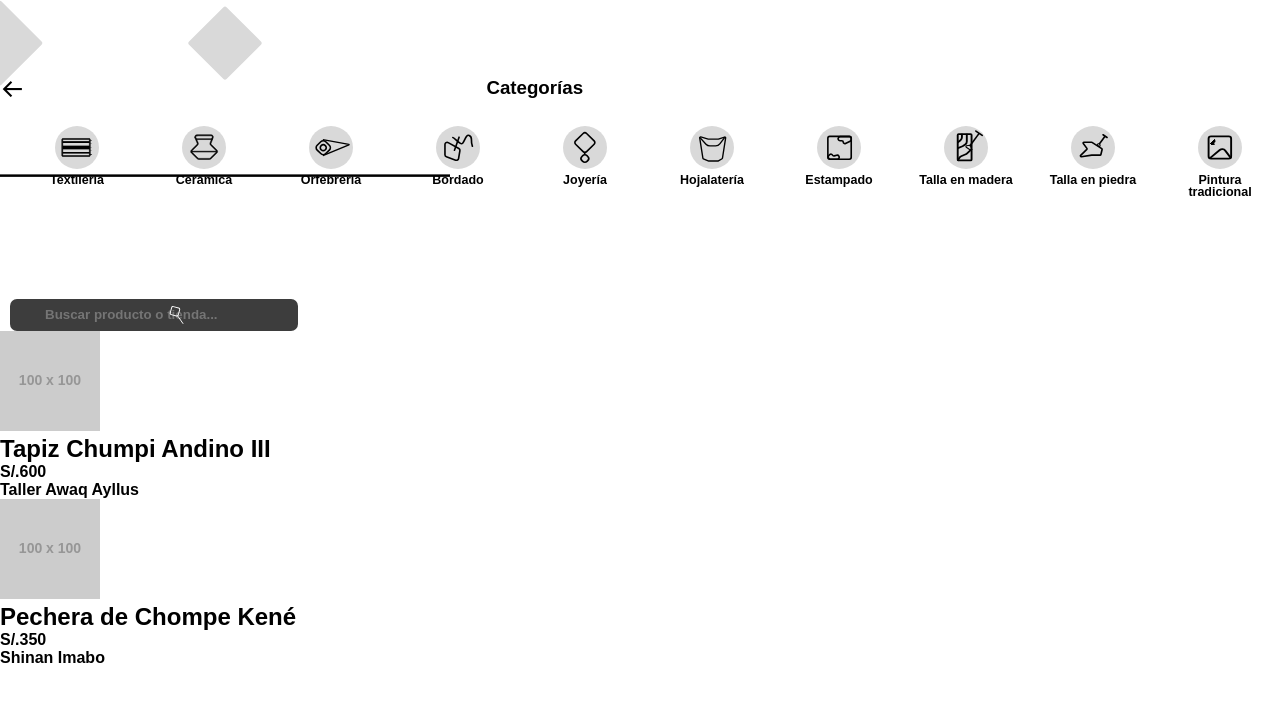
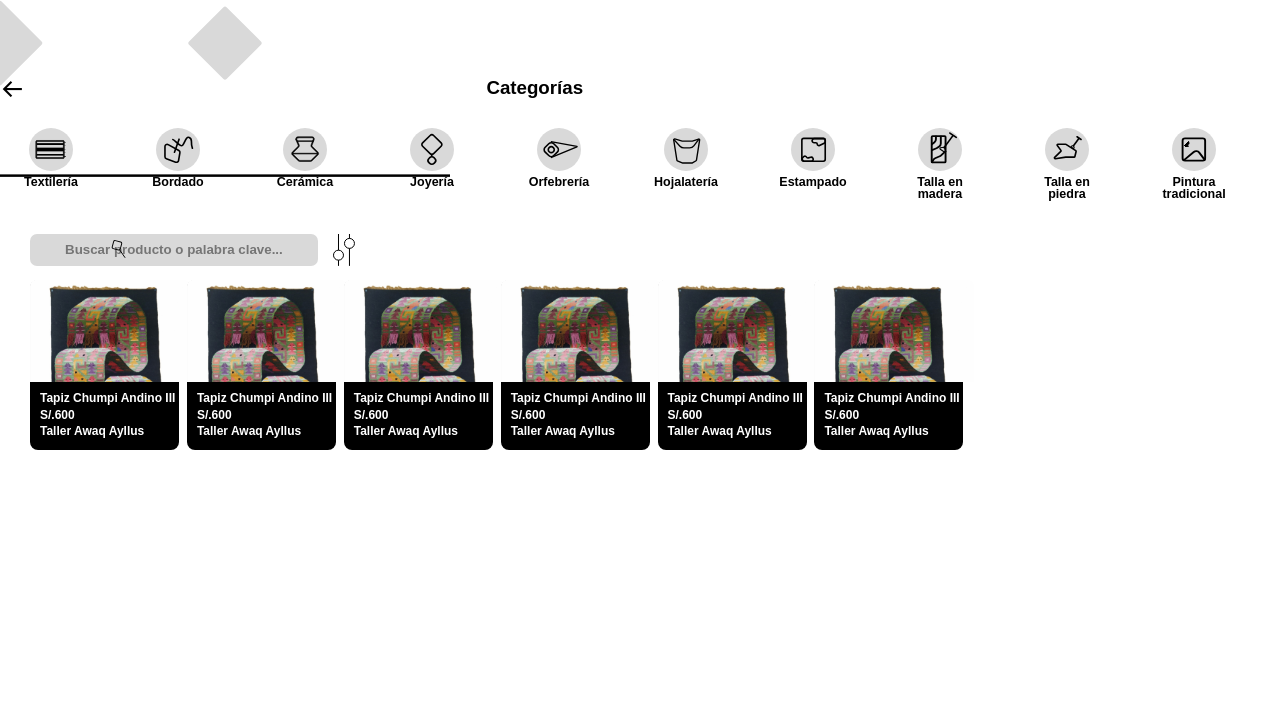
Before and after one commit to DanielEStebanChaconDiaz/expressProject, a React (Vite) app: page /#/category in a window 1280 px wide. Shown: the top 702 px of the page. Built offline with nearby package versions, Linux system fonts and the light colour scheme; the HTML template or start-up script is replaced by a standard one; a web font is replaced by a local one.

Commit message:
feat: :sparkles: Construction finished categories page

```diff
--- a/src/pages/category.jsx
+++ b/src/pages/category.jsx
@@ -1,19 +1,23 @@
+import React, { useState } from 'react';
 import '../styles/category.css';
 
-export default function Category(){
+export default function Category() {
+    const [selectedCategory, setSelectedCategory] = useState(null); // Estado para la categoría seleccionada
+
     const categories = [
         { name: 'Textilería', icon: '../../public/img/category1.svg' },
+        { name: 'Bordado', icon: '../../public/img/category6.svg' },
         { name: 'Cerámica', icon: '../../public/img/category2.svg' },
+        { name: 'Joyería', icon: '../../public/img/category7.svg' },
         { name: 'Orfebrería', icon: '../../public/img/category3.svg' },
-        { name: 'Bordado', icon: '../../public/img/category6.svg'},
-        { name: 'Joyería', icon: '../../public/img/category7.svg' },
         { name: 'Hojalatería', icon: '../../public/img/category8.svg' },
         { name: 'Estampado', icon: '../../public/img/category9.svg' },
         { name: 'Talla en madera', icon: '../../public/img/category5.svg' },
         { name: 'Talla en piedra', icon: '../../public/img/category4.svg' },
         { name: 'Pintura tradicional', icon: '../../public/img/category10.svg' },
     ];
-    return(
+
+    return (
         <div className='category-container'>
             <header className="header-category">
                 <div className="back-button">
@@ -24,36 +28,76 @@ export default function Category(){
             <section className="categories-cate">
                 <div className='category-box-cate'>
                     {categories.map((category, index) => (
-                <div key={index} className="category-item-cate">
+                        <div
+                            key={index}
+                            className={`category-item-cate ${selectedCategory === category.name ? 'selected' : ''}`} // Clase para categoría seleccionada
+                            onClick={() => setSelectedCategory(category.name)} // Cambiar estado al hacer clic
+                        >
                             <img src={category.icon} alt={category.name} className="category-icon-cate" />
                             <span>{category.name}</span>
                         </div>
                     ))}
                 </div>
             </section>
-            <div className="search-container">
-                <img src="../../public/img/search.svg" alt="Buscar" className="search-icon" />
-                <input type="text" placeholder="Buscar producto o tienda..." className="search-bar" />
+            <div className="search-container-cate">
+                <img src="../../public/img/search-category.svg" alt="Buscar" className="search-icon-cate" />
+                <input type="text" placeholder="Buscar producto o palabra clave..." className="search-bar-cate" />
+                <div className='img-ajustes-cate'>
+                    <img src="../../public/img/ajustes.svg" alt="" />
+                </div>
             </div>
             <div className="products-grid">
                 <div className="product-card">
-                    <img src="https://via.placeholder.com/100" alt="Producto 1" />
+                    <img src="../../public/img/category-ejemplo.svg" alt="Producto 1" />
                     <div className="product-info">
-                        <h2>Tapiz Chumpi Andino III</h2>
-                        <p>S/.600</p>
+                        <h5>Tapiz Chumpi Andino III</h5>
+                        <h6>S/.600</h6>
                         <p>Taller Awaq Ayllus</p>
                     </div>
                 </div>
                 <div className="product-card">
-                    <img src="https://via.placeholder.com/100" alt="Producto 2" />
+                <img src="../../public/img/category-ejemplo.svg" alt="Producto 1" />
                     <div className="product-info">
-                        <h2>Pechera de Chompe Kené</h2>
-                        <p>S/.350</p>
-                        <p>Shinan Imabo</p>
+                        <h5>Tapiz Chumpi Andino III</h5>
+                        <h6>S/.600</h6>
+                        <p>Taller Awaq Ayllus</p>
                     </div>
                 </div>
+                <div className="product-card">
+                <img src="../../public/img/category-ejemplo.svg" alt="Producto 1" />
+                    <div className="product-info">
+                        <h5>Tapiz Chumpi Andino III</h5>
+                        <h6>S/.600</h6>
+                        <p>Taller Awaq Ayllus</p>
+                    </div>
+                </div>
+                <div className="product-card">
+                <img src="../../public/img/category-ejemplo.svg" alt="Producto 1" />
+                    <div className="product-info">
+                        <h5>Tapiz Chumpi Andino III</h5>
+                        <h6>S/.600</h6>
+                        <p>Taller Awaq Ayllus</p>
+                    </div>
+                </div>
+                <div className="product-card">
+                <img src="../../public/img/category-ejemplo.svg" alt="Producto 1" />
+                    <div className="product-info">
+                        <h5>Tapiz Chumpi Andino III</h5>
+                        <h6>S/.600</h6>
+                        <p>Taller Awaq Ayllus</p>
+                    </div>
+                </div>
+                <div className="product-card">
+                <img src="../../public/img/category-ejemplo.svg" alt="Producto 1" />
+                    <div className="product-info">
+                        <h5>Tapiz Chumpi Andino III</h5>
+                        <h6>S/.600</h6>
+                        <p>Taller Awaq Ayllus</p>
+                    </div>
+                </div>
+
                 {/* Agrega más productos aquí */}
             </div>
-        </div> // <-- Este cierre estaba faltando
+        </div>
     );
 }
--- a/src/styles/category.css
+++ b/src/styles/category.css
@@ -54,9 +54,10 @@
     flex-direction: column;
     align-items: center;
     text-align: center;
+      width: 80px;
+      height: 87px;
     padding: 8px;
-    border-radius: 8px;
-    padding-left: 15px;
+    padding-left: 10px;
     padding-bottom: 0;
 
   }
@@ -67,18 +68,9 @@
     margin-left: 10px;
     overflow-x: auto; /* Activa el scroll horizontal si es necesario */
     overflow-y: hidden;
-    margin-bottom: 100px;
-    margin-top: 16px;
-     /* Espacio adicional para evitar que el contenido se corte */
-}
-
-/* Personaliza el scroll horizontal */
-.category-box-cate::-webkit-scrollbar {
-    height: 5px; /* Cambia la altura del scroll horizontal */
-}
-
-.category-box-cate::-webkit-scrollbar-thumb {
-    background-color: #000000; /* Color del "pulgar" (la parte que se arrastra) */ /* Bordes redondeados para el pulgar */
+    margin-bottom: 27px;
+    margin-top: 18px;
+    scrollbar-width: none;
 }
 
 
@@ -93,3 +85,97 @@
     font-size: 12.5px;
     line-height: 1;
   }
+
+  .category-item-cate.selected {
+    border-bottom: 5px solid black; /* Línea negra debajo de la categoría seleccionada */
+}
+
+
+.products-grid {
+  display: grid;
+  grid-template-columns: repeat(auto-fill, minmax(150px, 2fr));
+  gap: 5px;
+  margin-left: 30px;
+}
+
+.product-card {
+  position: relative;
+  background-color: black;
+  color: white;
+  border-radius: 8px;
+  text-align: center;
+  width: 149px;
+  height: 170px;
+}
+
+.product-card img {
+  top: 0;
+left: 0;
+  /* border: 1px solid red; */
+  position: absolute;
+  width: 160px;
+}
+
+.product-info h5 {
+  color: white;
+  margin-left: 10px;
+  bottom: 45px;
+  font-size: 12px;
+  position: absolute;
+
+}
+
+.product-info h6 {
+  font-size: 12px;
+  position: absolute;
+  bottom: 23px;
+  color: white;
+  margin: 5px 0;
+  margin-left: 10px;
+
+}
+
+
+.product-info p {
+  position: absolute;
+  bottom: 7px;
+  color: white;
+  margin: 5px 0;
+  font-size: 12px;
+  margin-left: 10px;
+}
+
+/* Buscador */
+
+.search-bar-cate {
+  background-color: #D9D9D9;
+  display: flex ;
+  width: 18rem;
+  height: 2rem;
+  border-radius: 7px;
+  border: transparent;
+  padding: 5px 10px 5px 35px; /* Aumenta el padding-left para hacer espacio a la imagen */
+
+}
+.search-container-cate {
+  display: flex;
+  flex-direction: row;
+  position: relative;
+  margin: 0 30px;
+  margin-bottom: 10px;
+}
+
+.search-icon-cate {
+  position: absolute;
+  right: 92%;
+  top: 42%;
+  transform: translateY(-50%);
+  width: 18px; /* Ajusta el tamaño de la imagen */
+  height: 18px;
+}
+
+
+.img-ajustes-cate img{
+  width: 22px;
+  margin-left: 15px;
+}
```
Also changed, not shown: public/img/category-ejemplo.svg (added), public/img/search-category.svg (added). Lines whose indentation alone changed are shown as unchanged.
